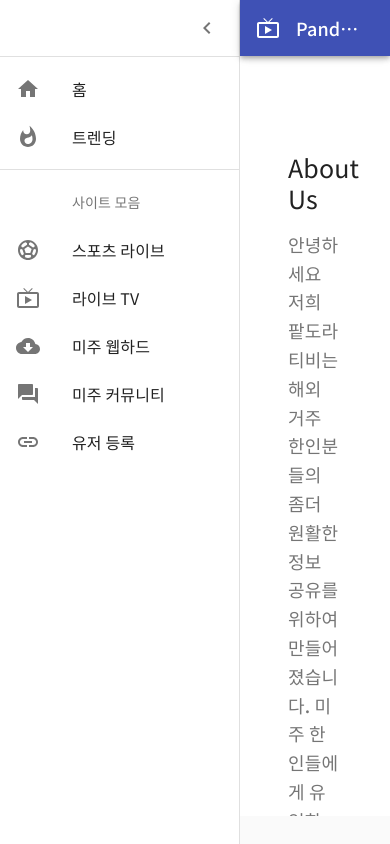
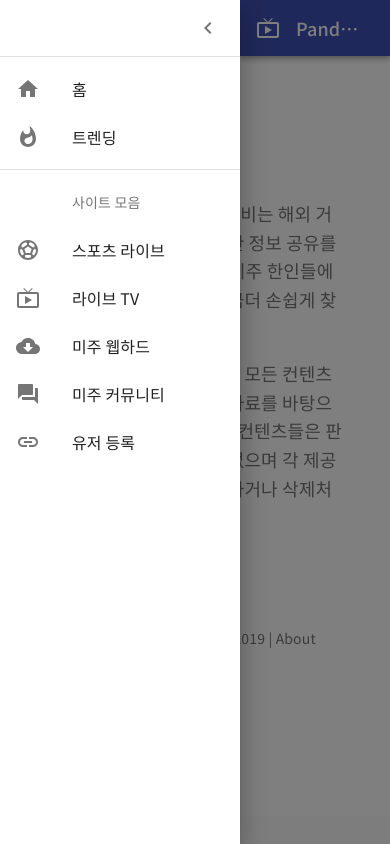
Before and after one commit to msc007/pandoratv, a React (Create React App) app in the folder client/: page /about in a window 390 px wide. Both pictures are taken after a click on the button "open drawer". Built offline with nearby package versions, Linux system fonts and the light colour scheme.

Commit message:
Add: Mobile version of navigation added

```diff
--- a/client/src/components/Main.jsx
+++ b/client/src/components/Main.jsx
@@ -1,4 +1,4 @@
-import React from 'react';
+import React, { useState } from 'react';
 import { BrowserRouter as Router, Switch, Route } from 'react-router-dom';
 import clsx from 'clsx';
 // Material-ui
@@ -9,6 +9,7 @@ import Toolbar from '@material-ui/core/Toolbar';
 import Typography from '@material-ui/core/Typography';
 import Drawer from '@material-ui/core/Drawer';
 import DrawerList from './DrawerList';
+import Hidden from '@material-ui/core/Hidden';
 // Material-ui Icons
 import IconButton from '@material-ui/core/IconButton';
 import ChevronLeftIcon from '@material-ui/icons/ChevronLeft';
@@ -109,26 +110,28 @@ const useStyles = makeStyles(theme => ({
 // Main Functional Component
 const Main = () => {
   const classes = useStyles();
-  const [open, setOpen] = React.useState(false);
+  const [open, setOpen] = useState(false);
+  const [mobileOpen, setMobileOpen] = useState(false);
 
-  const handleDrawerOpen = () => {
-    setOpen(true);
+  const handleDrawerToggle = () => {
+    setOpen(!open);
   };
-  const handleDrawerClose = () => {
-    setOpen(false);
+  const handleMobileDrawerToggle = () => {
+    setMobileOpen(!mobileOpen);
   };
 
   return (
     <div className={classes.root}>
       <Router>
         {/* NAVIGATION BAR */}
+        <Hidden xsDown>
           <AppBar position="absolute" className={clsx(classes.appBar, open && classes.appBarShift)}>
             <Toolbar className={classes.toolbar}>
               <IconButton
                 edge="start"
                 color="inherit"
                 aria-label="open drawer"
-              onClick={handleDrawerOpen}
+                onClick={handleDrawerToggle}
                 className={clsx(classes.menuButton, open && classes.menuButtonHidden)}
               >
                 <MenuIcon />
@@ -139,21 +142,63 @@ const Main = () => {
               </Typography>
             </Toolbar>
           </AppBar>
+        </Hidden>
+        {/* MOBILE NAVIGATION BAR */}
+        <Hidden smUp>
+          <AppBar position="absolute" className={clsx(classes.appBar, mobileOpen && classes.appBarShift)}>
+            <Toolbar className={classes.toolbar}>
+              <IconButton
+                edge="start"
+                color="inherit"
+                aria-label="open drawer"
+                onClick={handleMobileDrawerToggle}
+                className={clsx(classes.menuButton, mobileOpen && classes.menuButtonHidden)}
+              >
+                <MenuIcon />
+              </IconButton>
+              <LiveTvIcon className={classes.icon} />
+              <Typography component="h1" variant="h6" color="inherit" noWrap className={classes.title}>
+                PandoraTV
+              </Typography>
+            </Toolbar>
+          </AppBar>
+        </Hidden>
         {/* LEFT SIDE DRAWER */}
+        <Hidden xsDown>
           <Drawer
-          variant="permanent"
+            variant='permanent'
             classes={{
               paper: clsx(classes.drawerPaper, !open && classes.drawerPaperClose),
             }}
             open={open}
+            onClose={handleDrawerToggle}
           >
             <div className={classes.toolbarIcon}>
-            <IconButton onClick={handleDrawerClose}>
+              <IconButton onClick={handleDrawerToggle}>
                 <ChevronLeftIcon />
               </IconButton>
             </div>
             <DrawerList />
           </Drawer>
+        </Hidden>
+        {/* MOBILE LEFT SIDE DRAWER */}
+        <Hidden smUp>
+          <Drawer
+            variant="temporary"
+            classes={{
+              paper: clsx(classes.drawerPaper, !mobileOpen && classes.drawerPaperClose),
+            }}
+            open={mobileOpen}
+            onClose={handleMobileDrawerToggle}
+          >
+            <div className={classes.toolbarIcon}>
+              <IconButton onClick={handleMobileDrawerToggle}>
+                <ChevronLeftIcon />
+              </IconButton>
+            </div>
+            <DrawerList />
+          </Drawer>
+        </Hidden>
         {/* MAIN CONTENTS */}
         <main className={classes.content}>
           <div className={classes.appBarSpacer} />
```
Lines whose indentation alone changed are shown as unchanged.
